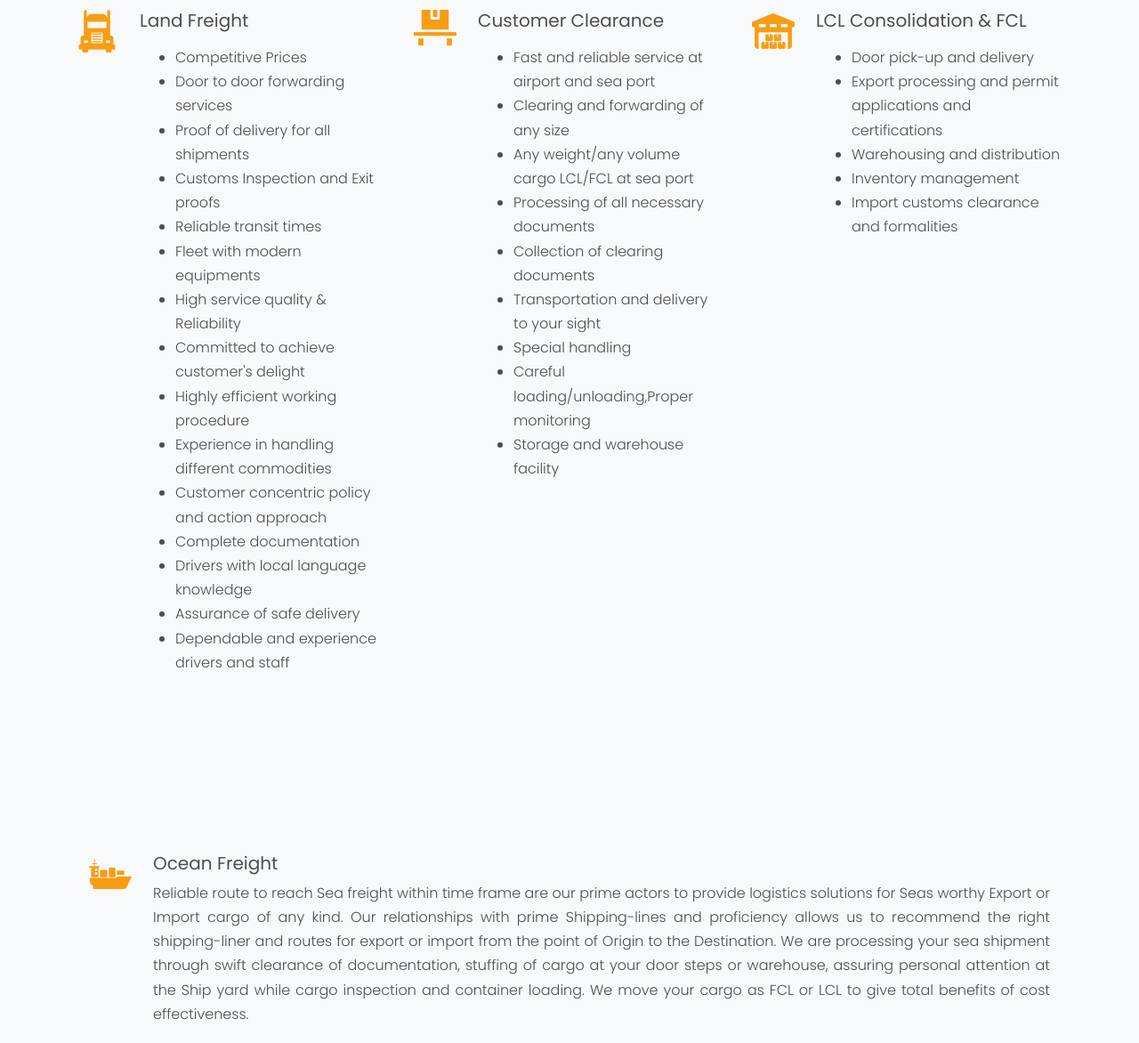
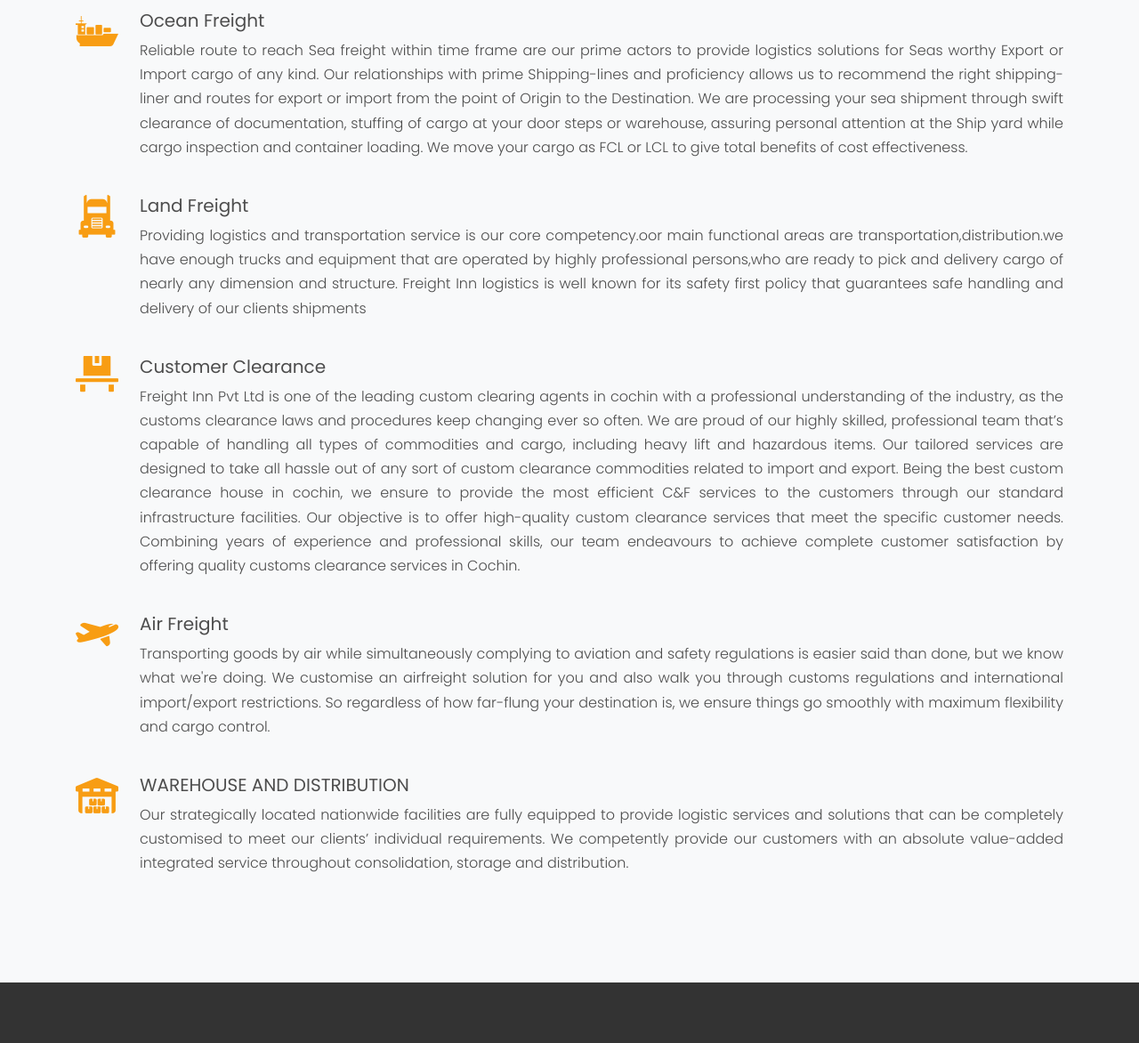
Before and after one commit to jaisonjamesnirappell/freightinnlogistics, a plain HTML site: page services.html in a window 1280 px wide. Shown: the part 669-1841 px from the top of the page at 89% size. Drawn offline with Linux system fonts and the light colour scheme; files whose address does not match are found by name; a web font is replaced by a local one.

Commit message:
first commit

```diff
--- a/services.html
+++ b/services.html
@@ -95,83 +95,97 @@
     <div class="site-section bg-light">
         <div class="container">
             <div class="row align-items-stretch">
-                <div class="col-md-6 col-lg-4 mb-4 mb-lg-4">
+                <div class="col-md-12 col-lg-12 mb-4 mb-lg-4">
+                <div class="unit-4 d-flex">
+                    <div class="unit-4-icon mr-4"><span
+                            class="text-primary flaticon-sea-ship-with-containers"></span></div>
+                    <div>
+                        <h3>Ocean Freight</h3>
+                        <p style="text-align: justify;">
+                            Reliable route to reach Sea freight within time frame are our prime actors to provide
+                            logistics solutions for Seas worthy Export or Import cargo of any kind. Our
+                            relationships with prime Shipping-lines and proficiency allows us to recommend the right
+                            shipping-liner and routes for export or import from the point of Origin to the
+                            Destination.
+
+                            We are processing your sea shipment through swift clearance of documentation, stuffing
+                            of cargo at your door steps or warehouse, assuring personal attention at the Ship yard
+                            while cargo inspection and container loading.
+
+                            We move your cargo as FCL or LCL to give total benefits of cost effectiveness.
+                        </p>
+
+                    </div>
+                </div>
+            </div>
+                <div class="col-md-12 col-lg-12 mb-4 mb-lg-4">
                     <div class="unit-4 d-flex">
                         <div class="unit-4-icon mr-4"><span class="text-primary flaticon-frontal-truck"></span></div>
                         <div>
                             <h3>Land Freight</h3>
-                            <p>
-                            <ul>
-                                <li>Competitive Prices</li>
-                                <li>Door to door forwarding services</li>
-                                <li>Proof of delivery for all shipments</li>
-                                <li>Customs Inspection and Exit proofs</li>
-                                <li>Reliable transit times</li>
-                                <li>Fleet with modern equipments</li>
-                                <li>High service quality & Reliability</li>
-                                <li>Committed to achieve customer's delight</li>
-                                <li>Highly efficient working procedure</li>
-                                <li>Experience in handling different commodities</li>
-                                <li>Customer concentric policy and action approach</li>
-                                <li>Complete documentation</li>
-                                <li>Drivers with local language knowledge</li>
-                                <li>Assurance of safe delivery</li>
-                                <li>Dependable and experience drivers and staff</li>
-                            </ul>
+                            <p style="text-align: justify;">
+                                Providing logistics and transportation service is our core competency.oor main
+                                functional areas are transportation,distribution.we have enough trucks and equipment
+                                that are operated by highly professional persons,who are ready to pick and delivery
+                                cargo of nearly any dimension and structure.
+                                Freight Inn logistics is well known for its safety first policy that guarantees safe
+                                handling and delivery of our clients shipments
                             </p>
 
                         </div>
                     </div>
                 </div>
-                <div class="col-md-6 col-lg-4 mb-4 mb-lg-4">
+                <div class="col-md-12 col-lg-12 mb-4 mb-lg-4">
                     <div class="unit-4 d-flex">
                         <div class="unit-4-icon mr-4"><span class="text-primary flaticon-platform"></span></div>
                         <div>
                             <h3>Customer Clearance</h3>
-                            <p>
-                            <ul>
-                                <li>Fast and reliable service at airport and sea port</li>
-                                <li>Clearing and forwarding of any size</li>
-                                <li>Any weight/any volume cargo LCL/FCL at sea port</li>
-                                <li>Processing of all necessary documents</li>
-                                <li>Collection of clearing documents</li>
-                                <li>Transportation and delivery to your sight</li>
-                                <li>Special handling</li>
-                                <li>Careful loading/unloading,Proper monitoring</li>
-                                <li>Storage and warehouse facility</li>
-                            </ul>
+                            <p style="text-align: justify;">
+                                Freight Inn Pvt Ltd is one of the leading custom clearing agents in cochin with a
+                                professional understanding of the industry, as the customs clearance laws and procedures
+                                keep changing ever so often. We are proud of our highly skilled, professional team
+                                that’s capable of handling all types of commodities and cargo, including heavy lift and
+                                hazardous items.
+
+                                Our tailored services are designed to take all hassle out of any sort of custom
+                                clearance commodities related to import and export. Being the best custom clearance
+                                house in cochin, we ensure to provide the most efficient C&F services to the customers
+                                through our standard infrastructure facilities.
+
+                                Our objective is to offer high-quality custom clearance services that meet the specific
+                                customer needs. Combining years of experience and professional skills, our team
+                                endeavours to achieve complete customer satisfaction by offering quality customs
+                                clearance services in Cochin.
                             </p>
                         </div>
                     </div>
                 </div>
-                <!--                <div class="col-md-6 col-lg-4 mb-4 mb-lg-4">-->
-                <!--                    <div class="unit-4 d-flex">-->
-                <!--                        <div class="unit-4-icon mr-4"><span-->
-                <!--                                class="text-primary flaticon-car"></span>-->
-                <!--                        </div>-->
-                <!--                        <div>-->
-                <!--                            <h3>Road Transportation</h3>-->
-                <!--                            <p>-->
-                <!--                            <ul>-->
+                <div class="col-md-12 col-lg-12 mb-4 mb-lg-4">
+                    <div class="unit-4 d-flex">
+                        <div class="unit-4-icon mr-4"><span class="text-primary flaticon-travel"></span></div>
+                        <div>
+                            <h3>Air Freight</h3>
+                            <p style="text-align: justify;">
+                                Transporting goods by air while simultaneously complying to aviation and safety
+                                regulations is easier said than done, but we know what we're doing. We customise an
+                                airfreight solution for you and also walk you through customs regulations and
+                                international import/export restrictions. So regardless of how far-flung your
+                                destination is, we ensure things go smoothly with maximum flexibility and cargo control.
+                            </p>
 
-                <!--                            </ul>-->
-                <!--                            </p>-->
-                <!--                        </div>-->
-                <!--                    </div>-->
-                <!--                </div>-->
-                <div class="col-md-6 col-lg-4 mb-4 mb-lg-4">
+                        </div>
+                    </div>
+                </div>
+                <div class="col-md-12 col-lg-12 mb-4 mb-lg-4">
                     <div class="unit-4 d-flex">
                         <div class="unit-4-icon mr-4"><span class="text-primary flaticon-barn"></span></div>
                         <div>
-                            <h3>LCL Consolidation & FCL</h3>
-                            <p>
-                            <ul>
-                                <li>Door pick-up and delivery</li>
-                                <li>Export processing and permit applications and certifications</li>
-                                <li>Warehousing and distribution</li>
-                                <li>Inventory management</li>
-                                <li>Import customs clearance and formalities</li>
-                            </ul>
+                            <h3>WAREHOUSE AND DISTRIBUTION</h3>
+                            <p style="text-align: justify;">
+                                Our strategically located nationwide facilities are fully equipped to provide logistic
+                                services and solutions that can be completely customised to meet our clients’ individual
+                                requirements. We competently provide our customers with an absolute value-added
+                                integrated service throughout consolidation, storage and distribution.
                             </p>
 
                         </div>
@@ -205,33 +219,7 @@
             </div>
         </div>
     </div>
-    <div class="site-section bg-light">
-        <div class="container">
-            <div class="col-md-12 col-lg-12 mb-4 mb-lg-4">
-                <div class="unit-4 d-flex">
-                    <div class="unit-4-icon mr-4"><span
-                            class="text-primary flaticon-sea-ship-with-containers"></span></div>
-                    <div>
-                        <h3>Ocean Freight</h3>
-                        <p style="text-align: justify;">
-                            Reliable route to reach Sea freight within time frame are our prime actors to provide
-                            logistics solutions for Seas worthy Export or Import cargo of any kind. Our
-                            relationships with prime Shipping-lines and proficiency allows us to recommend the right
-                            shipping-liner and routes for export or import from the point of Origin to the
-                            Destination.
 
-                            We are processing your sea shipment through swift clearance of documentation, stuffing
-                            of cargo at your door steps or warehouse, assuring personal attention at the Ship yard
-                            while cargo inspection and container loading.
-
-                            We move your cargo as FCL or LCL to give total benefits of cost effectiveness.
-                        </p>
-
-                    </div>
-                </div>
-            </div>
-        </div>
-    </div>
     <footer class="site-footer">
         <div class="container">
             <div class="row">
```
Also changed, not shown: about.html (+2 -2 lines), images/ab1.jpg (added).
